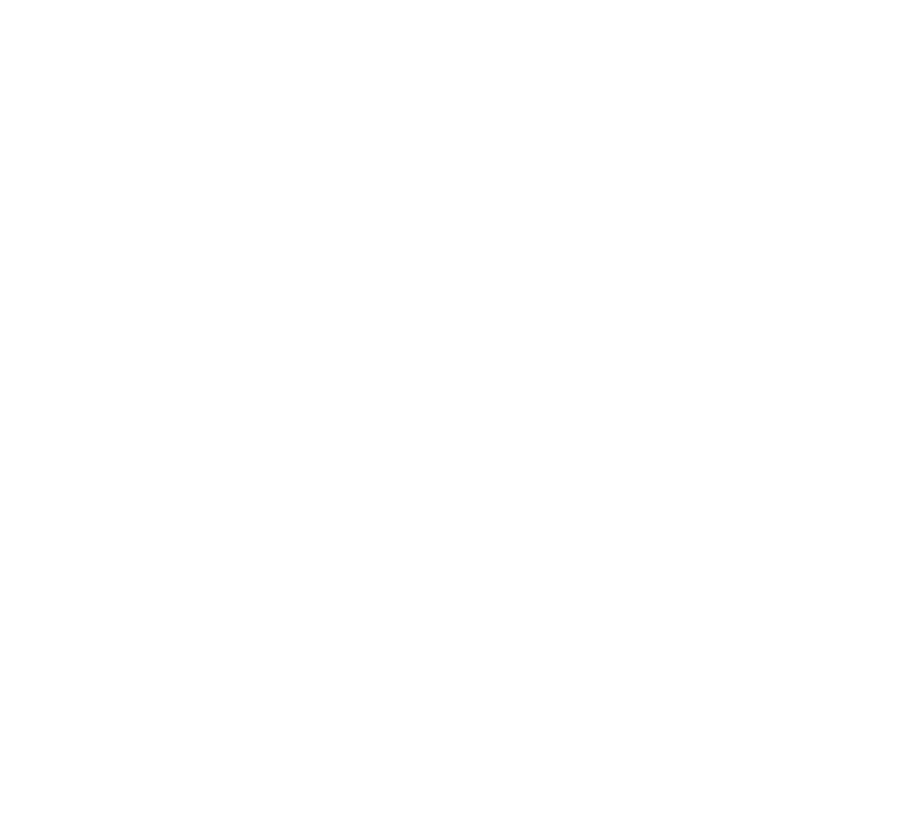
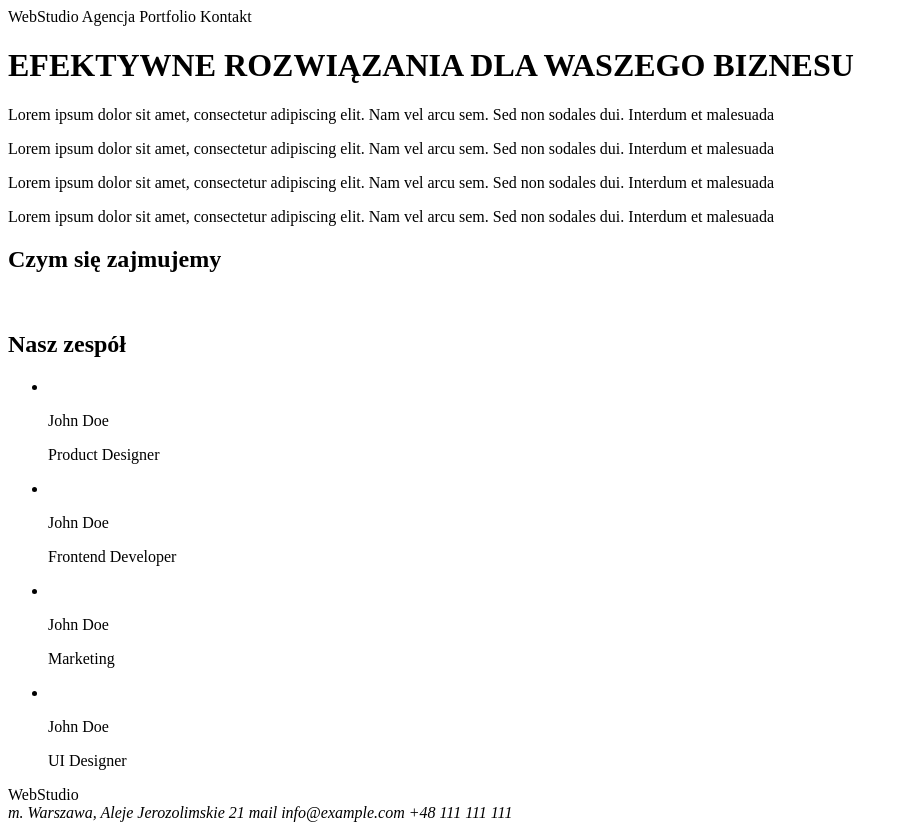
Before and after one commit to DekamaxX/goit-markup-hw-01, a plain HTML site: page index.html in a window 1280 px wide. Shown: the whole page, without its empty margins (0-906 px from the left). Before the commit the page ends 800 px from the top, so only its background shows below. Drawn offline with Linux system fonts and the light colour scheme.

Commit message:
change html VSC

```diff
--- a/index.html
+++ b/index.html
@@ -8,11 +8,69 @@
 </head>
 <body>
     <Header>
-        <nav></nav>
+        <nav>
+            <span>Web</span>Studio
+            Agencja
+            Portfolio
+            Kontakt
+        </nav>
     </Header>
-    <main></main>
+    <main>
+        <div>
+            <h1>EFEKTYWNE ROZWIĄZANIA DLA WASZEGO BIZNESU </h1>
+        </div>
+        <div>
+            <p>Lorem ipsum dolor sit amet, consectetur adipiscing elit. Nam vel arcu sem. Sed non sodales dui. Interdum et malesuada</p>
+        </div>
+        <div>
+            <p>Lorem ipsum dolor sit amet, consectetur adipiscing elit. Nam vel arcu sem. Sed non sodales dui. Interdum et malesuada</p>
+        </div>
+        <div>
+            <p>Lorem ipsum dolor sit amet, consectetur adipiscing elit. Nam vel arcu sem. Sed non sodales dui. Interdum et malesuada</p>
+        </div>
+        <div>
+            <p>Lorem ipsum dolor sit amet, consectetur adipiscing elit. Nam vel arcu sem. Sed non sodales dui. Interdum et malesuada</p>
+        </div>
+        <div>
+            <h2>Czym się zajmujemy</h2>
+            <img src="" alt="" width="" height="">
+            <img src="" alt="" width="" height="">
+            <img src="" alt="" width="" height="">
+            </div>
+        <div>
+            <h2>Nasz zespół</h2>
+            <ul>
+                <li>
+                    <img src="" alt="" width="" height="">
+                    <p>John Doe</p>
+                    <p>Product Designer</p>
+                </li>
+                <li>
+                    <img src="" alt="" width="" height="">
+                    <p>John Doe</p>
+                    <p>Frontend Developer</p>
+                </li>
+                <li>
+                    <img src="" alt="" width="" height="">
+                    <p>John Doe</p>
+                    <p>Marketing</p>
+                </li>
+                <li>
+                    <img src="" alt="" width="" height="">
+                    <p>John Doe</p>
+                    <p>UI Designer</p>
+                </li>
+            </ul>
+
+        </div>
+    </main>
     <footer>
-        <address></address>
+       <Span>Web</Span>Studio
+        <address>m. Warszawa, Aleje Jerozolimskie 21
+            mail info@example.com
+            +48 111 111 111
+        </address>
+
     </footer>
 </body>
 </html>
```
